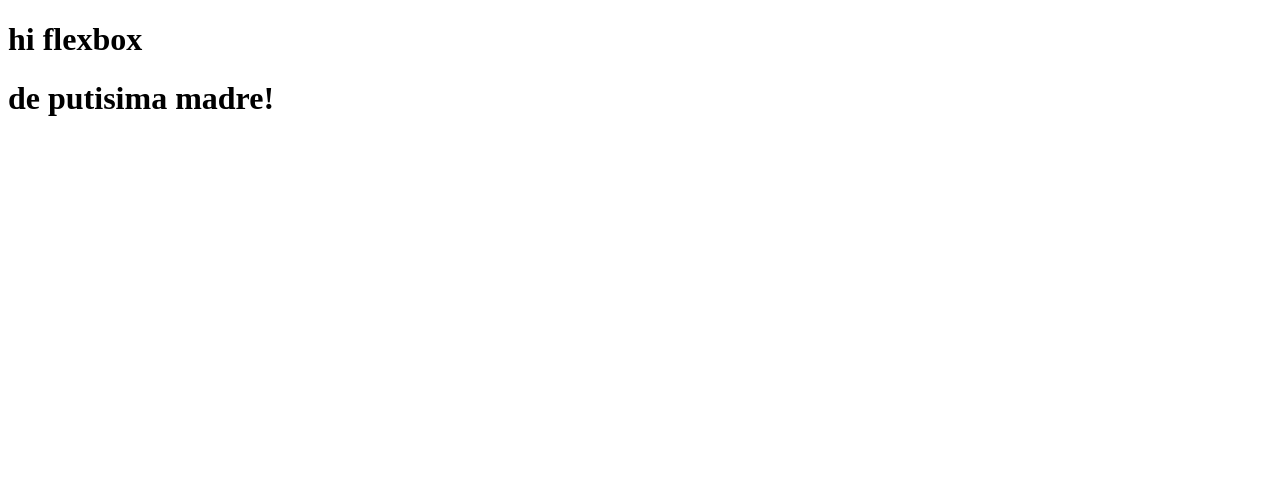
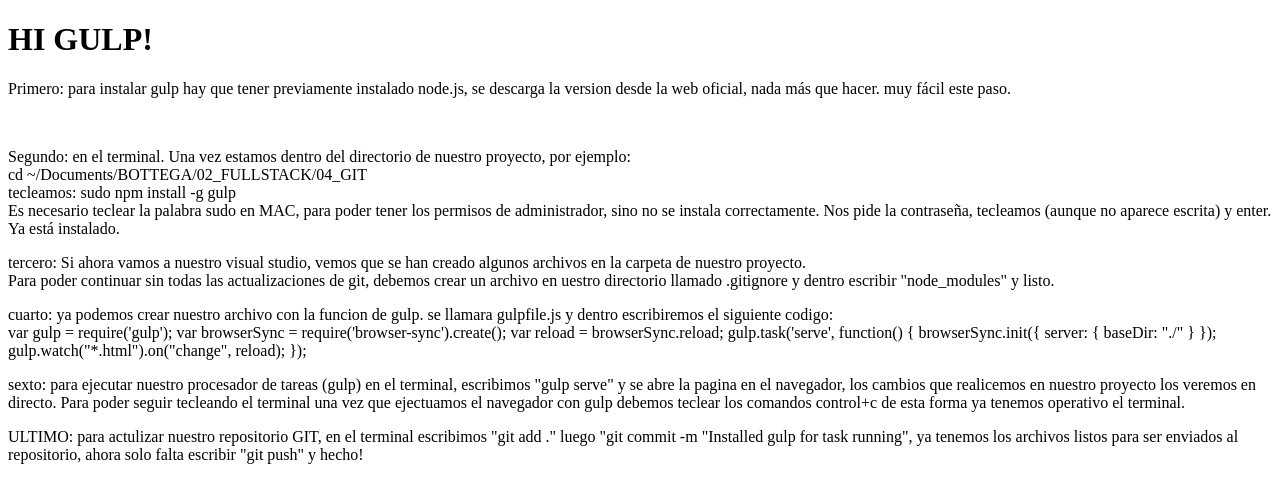
Before and after one commit to marinascafoglio/GIT, a website: page index.html in a window 1280 px wide. Drawn offline with Linux system fonts and the light colour scheme.

Commit message:
Installed gulp for task running

```diff
--- a/index.html
+++ b/index.html
@@ -7,7 +7,28 @@
     <title>Document</title>
 </head>
 <body>
-    <h1>hi flexbox</h1>
-    <h1>de putisima madre!<h1>
+    <h1>HI GULP!</h1>
+        <p>Primero: para instalar gulp hay que tener previamente instalado node.js, se descarga la version desde la web oficial, nada más que hacer. muy fácil este paso.</p> <br>
+        <p>Segundo: en el terminal. Una vez estamos dentro del directorio de nuestro proyecto, por ejemplo: <br> cd ~/Documents/BOTTEGA/02_FULLSTACK/04_GIT <br> tecleamos: sudo npm install -g gulp <br> Es necesario teclear la palabra sudo en MAC, para poder tener los permisos de administrador, sino no se instala correctamente. Nos pide la contraseña, tecleamos (aunque no aparece escrita) y enter. Ya está instalado. </p>
+        <p>tercero: Si ahora vamos a nuestro visual studio, vemos que se han creado algunos archivos en la carpeta de nuestro proyecto. <br> Para poder continuar sin todas las actualizaciones de git, debemos crear un archivo en uestro directorio llamado .gitignore y dentro escribir "node_modules" y listo.</p>
+        <p>cuarto: ya podemos crear nuestro archivo con la funcion de gulp. se llamara gulpfile.js y dentro escribiremos el siguiente codigo: <br>
+
+            var gulp = require('gulp');
+            var browserSync = require('browser-sync').create();
+            var reload = browserSync.reload;
+
+            gulp.task('serve', function() {
+              browserSync.init({
+                server: {
+                  baseDir: "./"
+                }
+              });
+
+              gulp.watch("*.html").on("change", reload);
+            });
+        </p>
+        <p>sexto: para ejecutar nuestro procesador de tareas (gulp) en el terminal, escribimos "gulp serve" y se abre la pagina en el navegador, los cambios que realicemos en nuestro proyecto los veremos en directo. Para poder seguir tecleando el terminal una vez que ejectuamos el navegador con gulp debemos teclear los comandos control+c de esta forma ya tenemos operativo el terminal.</p>
+        <p>ULTIMO: para actulizar nuestro repositorio GIT, en el terminal escribimos "git add ." luego "git commit -m "Installed gulp for task running", ya tenemos los archivos listos para ser enviados al repositorio, ahora solo falta escribir "git push" y hecho!</p>
+
 </body>
 </html>
```
